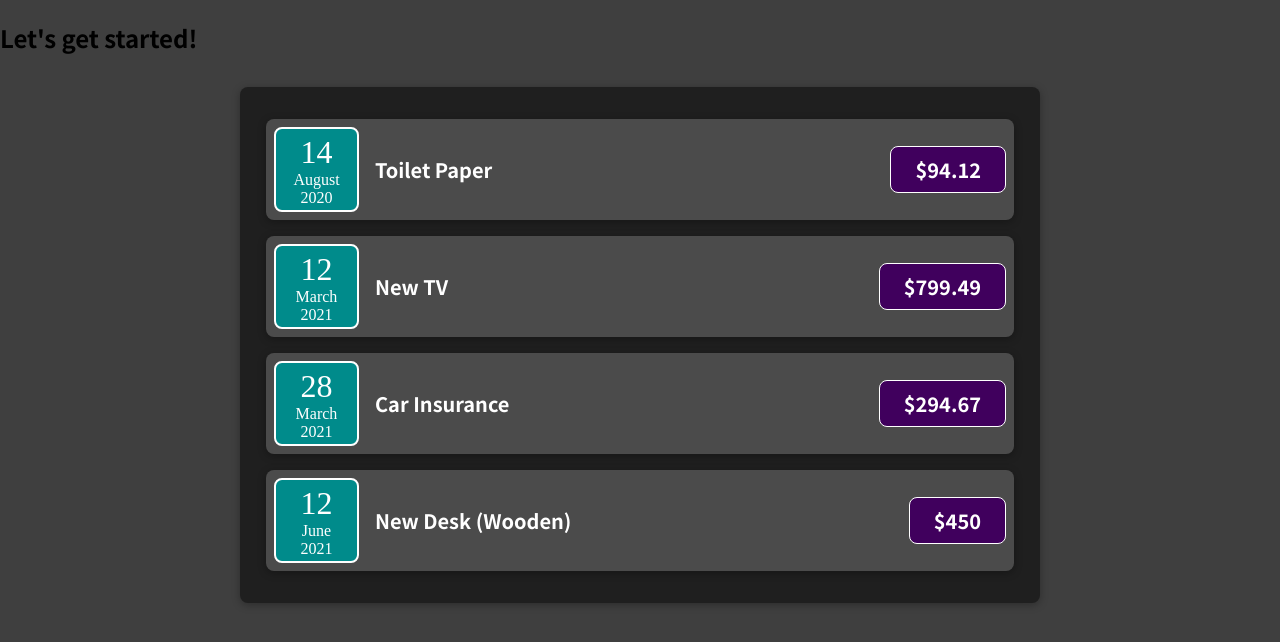
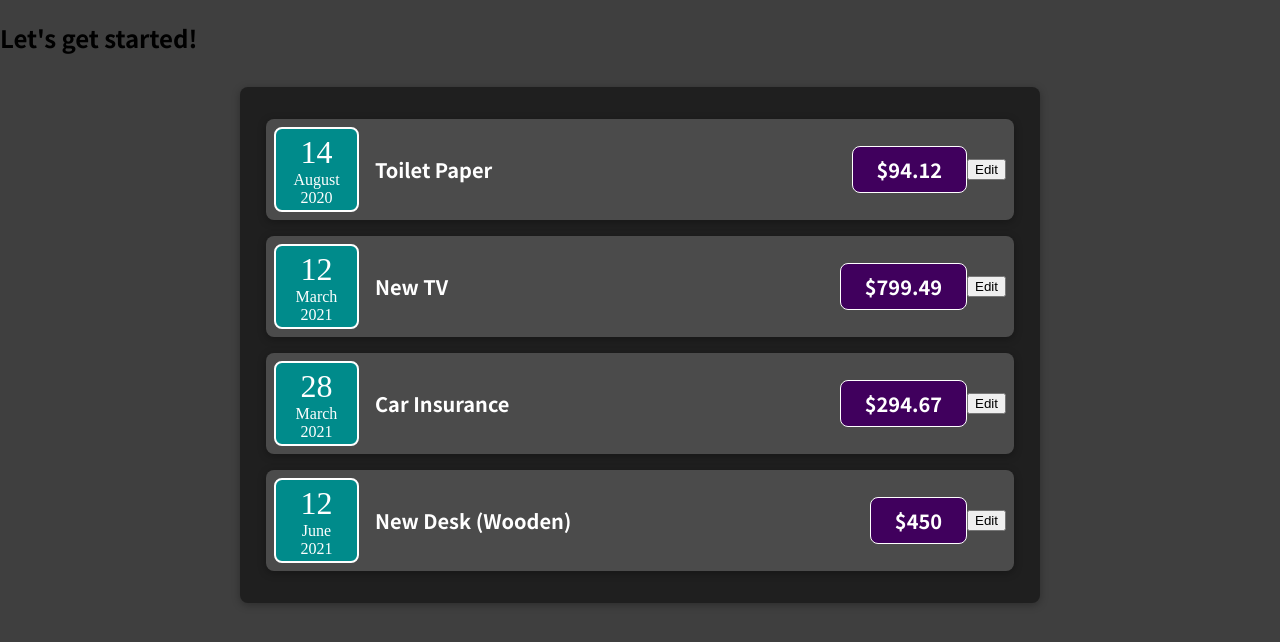
Before and after one commit to Hosseinhgz/expense-tracker-react, a React (Create React App) app: page / in a window 1280 px wide. Shown: the top 642 px of the page. Built offline with nearby package versions, Linux system fonts and the light colour scheme.

Commit message:
Update ExpenseItem.js

```diff
--- a/src/components/Expenses/ExpenseItem.js
+++ b/src/components/Expenses/ExpenseItem.js
@@ -1,16 +1,23 @@
-import React from 'react'
+import React , { useState } from 'react'
 import './ExpenseItem.css'
 import ExpenseDate from './ExpenseDate'
 import Card from '../UI/Card'
 
 function ExpenseItem(props) {
+    const [title, setTitle] = useState(props.title);
+    const clickHandler = () => {
+        setTitle('Updated!')
+    }
+
+
     return (
         <Card className='expense-item'>
             <ExpenseDate date={props.date}/>
             <div className='expense-item__description'>
-                <h2>{props.title}</h2>
+                <h2>{title}</h2>
             </div>
             <div className='expense-item__price'>${props.amount}</div>
+            <button onClick={clickHandler}>Edit</button>
         </Card>
     )
 }
```
